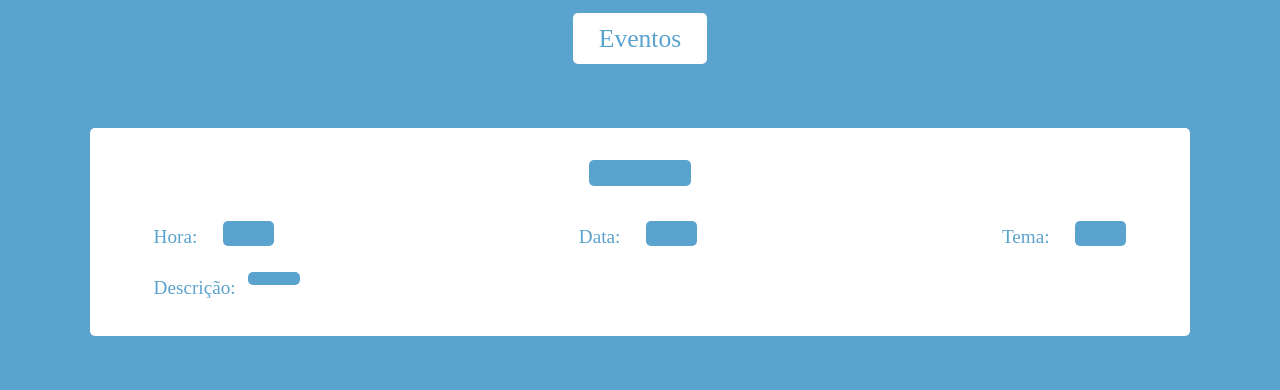
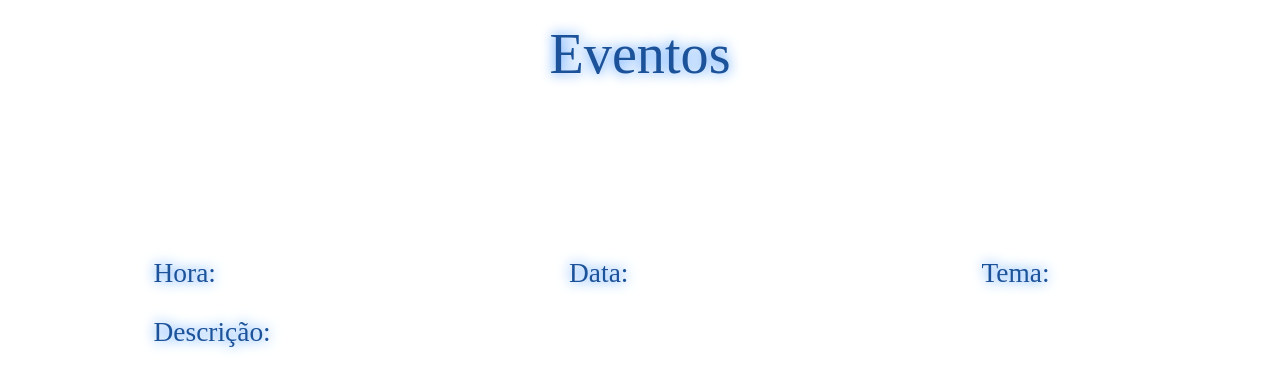
Before and after one commit to 2info3-Hackathon/frontend, a Vue app: page / in a window 1280 px wide. Shown: the top 390 px of the page. Built offline with nearby package versions, Linux system fonts and the light colour scheme.

Commit message:
STYLE: CSS alterado após discussão em grupo e alteração do antigo CSS

```diff
--- a/src/assets/main.css
+++ b/src/assets/main.css
@@ -144,8 +144,6 @@ a {
 -------------------------------------------------*/
 
 main {
-	background-color: #5BA3CF;
-	color: white;
 	min-height: 100vh;
 	overflow-y: auto;
 }
--- a/src/components/EventosComponent.vue
+++ b/src/components/EventosComponent.vue
@@ -65,30 +65,29 @@ section {
 
     & h1 {
         margin: 1vw 0;
-        background-color: white;
-        color: #5BA3CF;
+        color: #1B5299;
         padding: 1vw 2vw;
         display: inline-block;
         border-radius: 5px;
-        font-size: 2vw;
+        font-size: calc(4vw + 0.390625vw);
+        text-shadow: 0 0 1vw #2D88FF;
     }
 
     & article {
-        font-size: 1.5vw;
+        font-size: calc(1.75vw + 0.390625vw);
 
         & .events {
-            background-color: white;
             border-radius: 5px;
             margin: 4vw 5vw;
             padding: 1vw 5vw 3vw 5vw;
 
             & .name {
-                background-color: #5BA3CF;
-                color: white;
+                color: #1B5299;
                 padding: 1vw 4vw;
                 border-radius: 5px;
                 margin: 1.5vw 0;
                 display: inline-block;
+                text-shadow: 0 0 1vw #2D88FF;
             }
 
             & ul {
@@ -100,13 +99,13 @@ section {
 
                     & h2 {
                         display: inline-block;
-                        color: #5BA3CF;
+                        color: #1B5299;
                         margin: 1.5vw 2vw 1vw 0;
+                        text-shadow: 0 0 1vw #2D88FF;
                     }
 
                     & p {
-                        background-color: #5BA3CF;
-                        color: white;
+                        color: black;
                         margin: 1vw 0;
                         padding: 0.5vw 2vw;
                         border-radius: 5px;
@@ -119,13 +118,13 @@ section {
 
                 & h2 {
                     display: inline-block;
-                    color: #5BA3CF;
+                    color: #1B5299;
                     margin: 1.5vw 1vw 0 0;
+                    text-shadow: 0 0 1vw #2D88FF;
                 }
 
                 & p {
-                    background-color: #5BA3CF;
-                    color: white;
+                    color: black;
                     margin: 1vw 0;
                     padding: 0.5vw 2vw;
                     border-radius: 5px;
```
